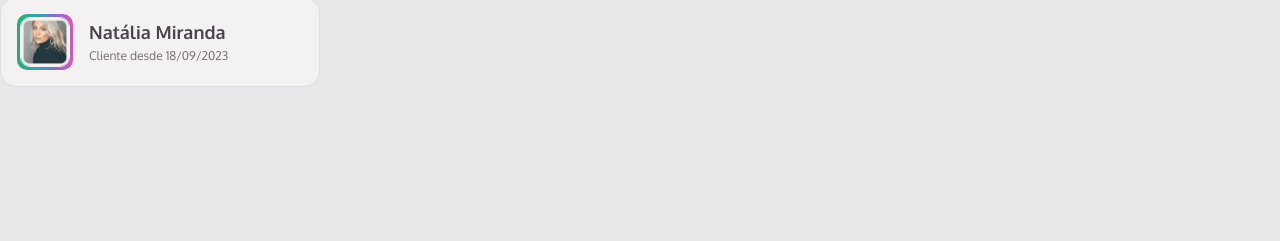
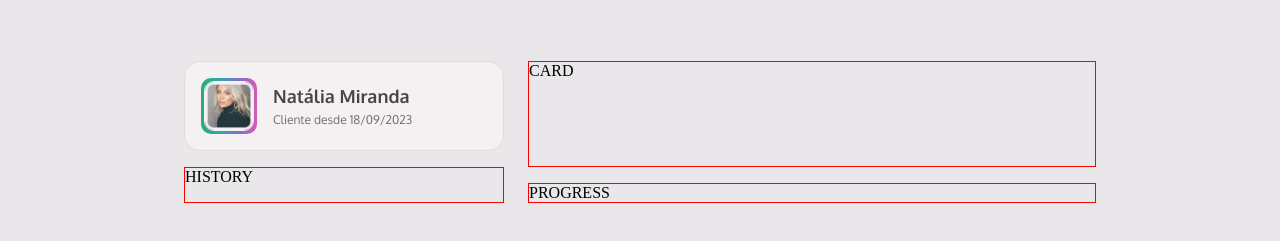
Before and after one commit to edulink7/member-club, a website built with webpack: page index.html in a window 1280 px wide. Shown: the part 211-452 px from the top of the page. Built offline with nearby package versions, Linux system fonts and the light colour scheme.

Commit message:
user info section, adjusting grid with placeholders

```diff
--- a/index.html
+++ b/index.html
@@ -26,7 +26,7 @@
     </div>
   </header>
 
-  <section class="user-info">
+  <section id="user-info">
     <div class="user-profile">
       <div class="avatar-wrapper">
         <img src="src/assets/person.png" alt="">
@@ -37,14 +37,16 @@
       </div>
     </div>
     <div class="user-card">
-
+      <span>CARD</span>
     </div>
     <div class="user-progress">
-      <div class="progress-bar"></div>
+      <div class="progress-bar">
+        <span>PROGRESS</span>
+      </div>
 
     </div>
     <div class="user-history">
-
+      <span>HISTORY</span>
     </div>
   </section>
 
--- a/src/main.js
+++ b/src/main.js
@@ -7,6 +7,10 @@ import "./libs/dayjs.js"
 import "./styles/global.css"
 import "./styles/utils.css"
 import "./styles/header.css"
+import "./styles/user-info.css"
 import "./styles/user-profile.css"
+import "./styles/user-card.css"
+import "./styles/user-progress.css"
+import "./styles/user-history.css"
 
 // JS
--- a/src/styles/header.css
+++ b/src/styles/header.css
@@ -77,7 +77,7 @@ header {
 @media (width < 80em) {
   header {
     gap: 1rem;
-    margin: 0.75rem;
+    /* margin: 0.75rem; */
     margin-top: 2rem;
 
     & img {
--- /dev/null
+++ b/src/styles/user-card.css
@@ -0,0 +1,10 @@
+.user-card {
+  border: 1px solid red;
+  width: 35.5rem;
+}
+
+@media (width < 80em) {
+  .user-card {
+    width: 21.875rem;
+  }
+}
--- /dev/null
+++ b/src/styles/user-history.css
@@ -0,0 +1,10 @@
+.user-history {
+  border: 1px solid red;
+  width: 20rem;
+}
+
+@media (width < 80em) {
+  .user-history {
+    width: 21.875rem;
+  }
+}
--- /dev/null
+++ b/src/styles/user-info.css
@@ -0,0 +1,43 @@
+#user-info {
+  margin-inline: auto;
+  margin-top: 4rem;
+  width: fit-content;
+
+  display: grid;
+  grid-template-areas:
+  "PROFILE CARD CARD"
+  "HISTORY CARD CARD"
+  "HISTORY PROGRESS PROGRESS";
+  gap: 1rem 1.5rem;
+
+  & .user-profile {
+    grid-area: PROFILE;
+  }
+
+  & .user-card {
+    grid-area: CARD;
+  }
+
+  & .user-history {
+    grid-area: HISTORY;
+  }
+
+  & .user-progress {
+    grid-area: PROGRESS;
+  }
+}
+
+@media (width < 80rem) {
+  #user-info {
+    margin-top: 1.25rem;
+
+    grid-template-areas:
+    "PROFILE"
+    "CARD"
+    "PROGRESS"
+    "HISTORY";
+    gap: 0.5rem;
+
+  }
+
+}
--- /dev/null
+++ b/src/styles/user-progress.css
@@ -0,0 +1,10 @@
+.user-progress {
+  border: 1px solid red;
+  width: 35.5rem;
+}
+
+@media (width < 80em) {
+  .user-progress {
+    width: 21.875rem;
+  }
+}
```
